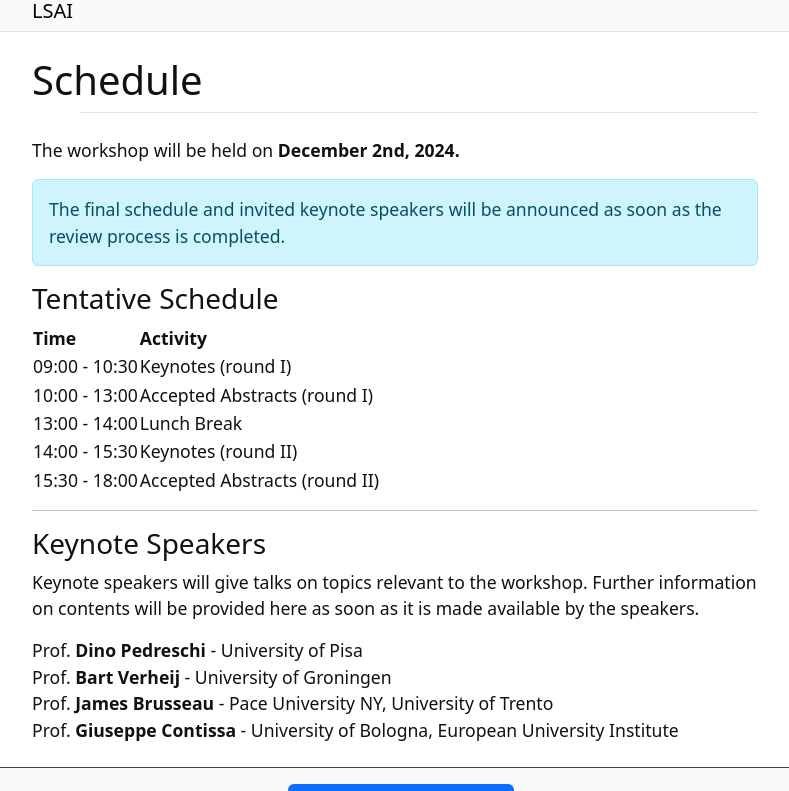
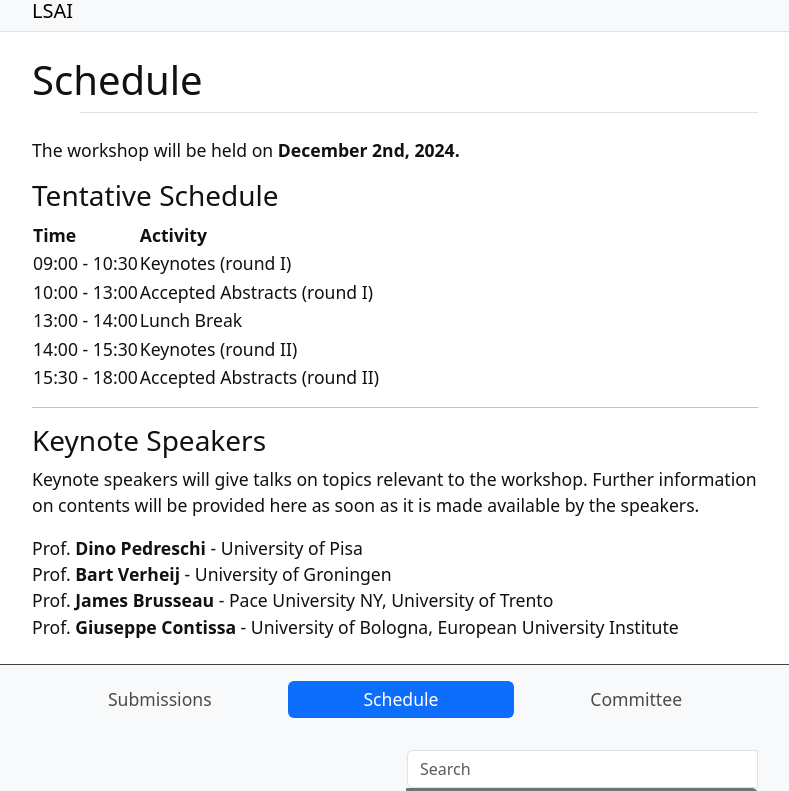
Before and after one commit to lsai-ws/lsai-ws.github.io, a Jekyll site: the page built from content/1-schedule.md, in a window 1280 px wide, cut to the strip 121-912 px from the top of the page. Shown: the whole strip, without its empty margins (245-1034 px from the left). Built offline with Jekyll 4.4.1, drawn with Linux system fonts in a browser that asks for light colours.

Commit message:
Update 1-schedule.md

```diff
--- a/content/1-schedule.md
+++ b/content/1-schedule.md
@@ -3,10 +3,6 @@ title: Schedule
 nav: true
 ---
 The workshop will be held on **December 2nd, 2024.**
-
-{% include alert.html text="
-The final schedule and invited keynote speakers will be announced as soon as the review process is completed.
-" align="left" color="info" %}
 
 
 ### Tentative Schedule
```
